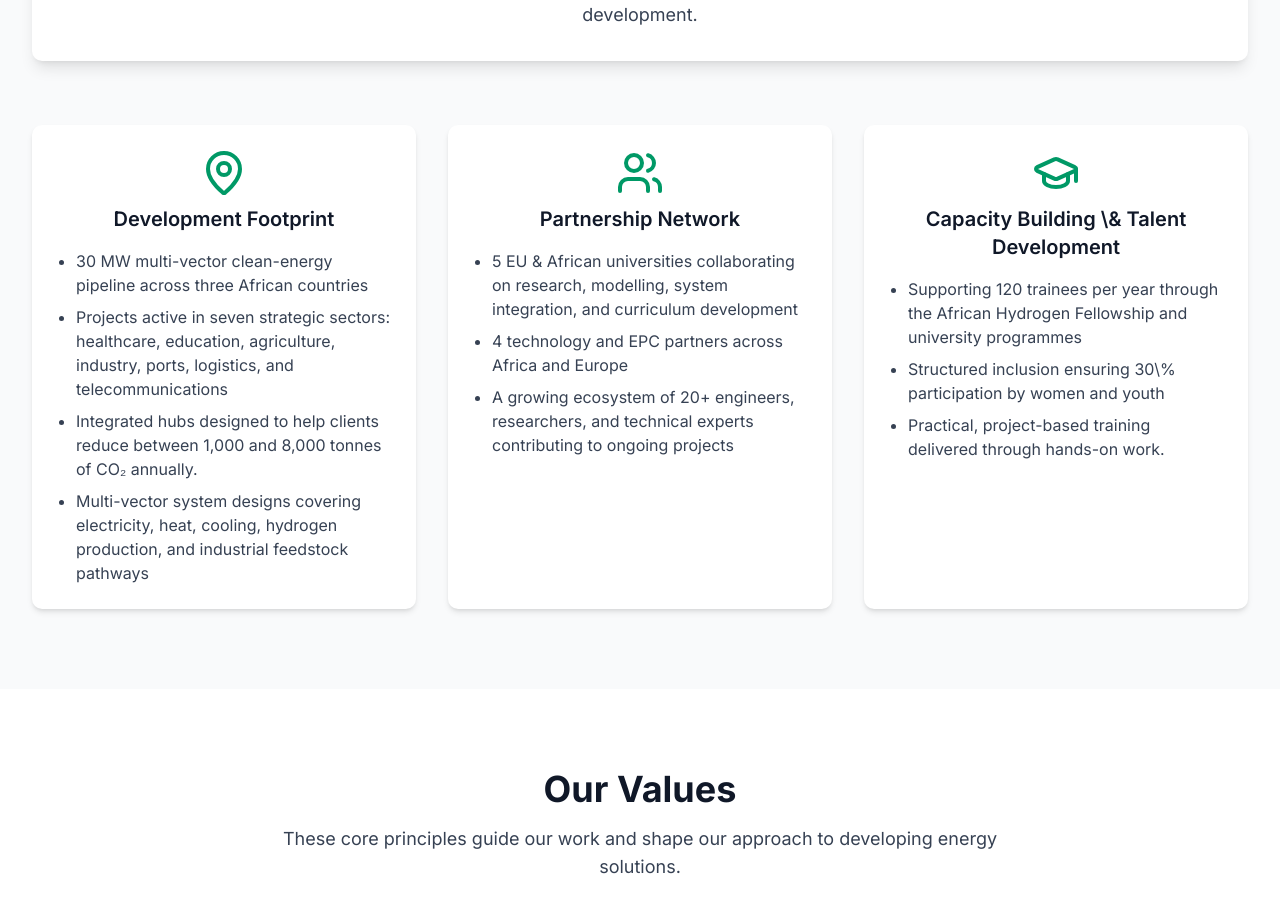
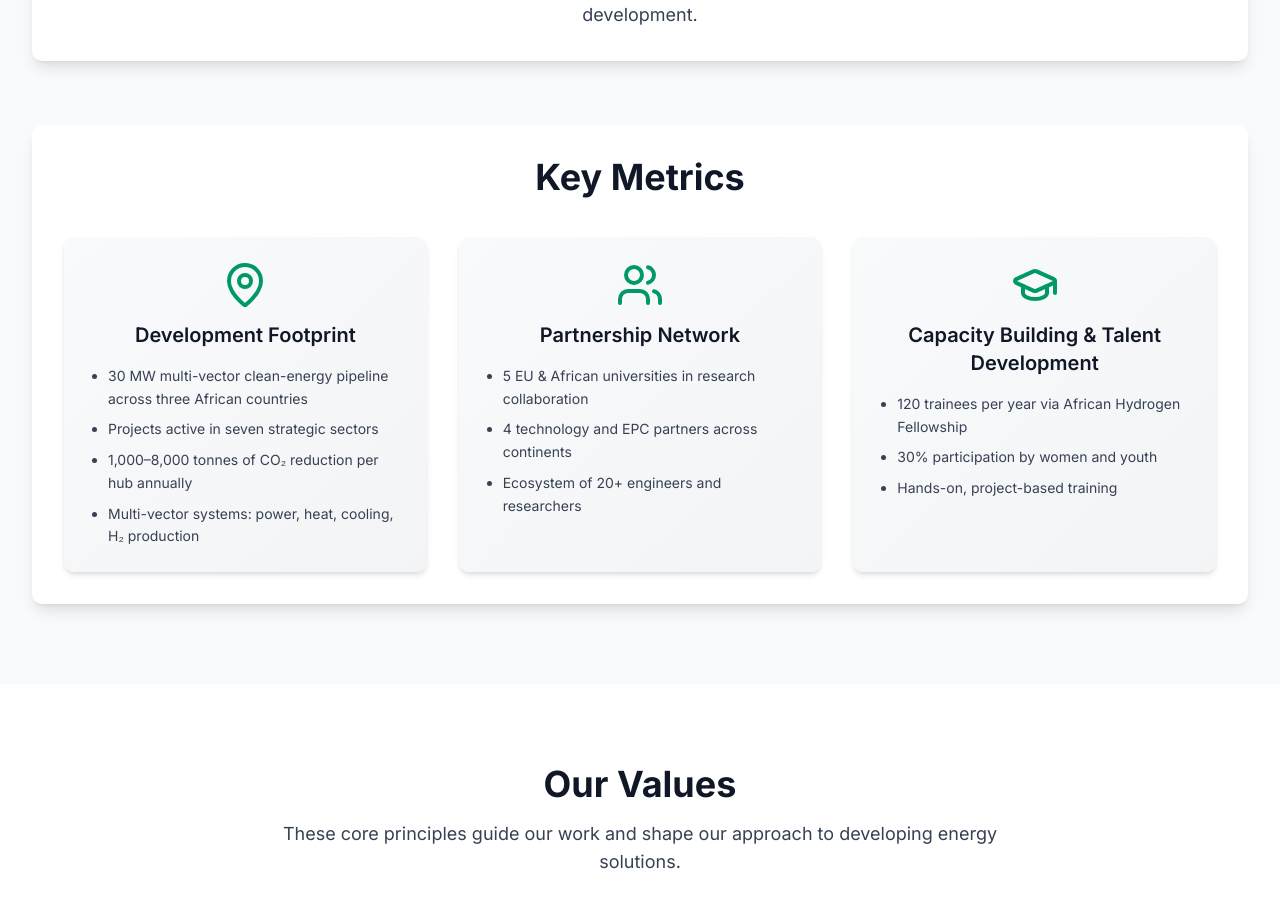
Before and after one commit to CrossAfrique/Crossafrique, a Next.js app: page /about in a window 1280 px wide. Shown: the part 980-1893 px from the top of the page. Built offline with nearby package versions, Linux system fonts and the light colour scheme.

Commit message:
add tittle to Key metrics

```diff
--- a/src/app/about/_components/leadership-team.tsx
+++ b/src/app/about/_components/leadership-team.tsx
@@ -1,9 +1,6 @@
 "use client";
 import { motion } from "framer-motion";
-import Image from "next/image";
-import { ChevronDown, ChevronUp } from "lucide-react";
-import { useState } from "react";
-import { MapPin, Users, GraduationCap } from "lucide-react"; // Added relatable icons
+import { MapPin, Users, GraduationCap } from "lucide-react";
 
 const LeadershipTeam = () => {
   return (
@@ -40,71 +37,80 @@ const LeadershipTeam = () => {
           </div>
         </motion.div>
 
-        {/* New Tiles Section - Replacing Joshua's Bio */}
+        {/* Key Metrics Section - Same container style as "Our Team" */}
         <motion.div
           initial={{ opacity: 0, y: 20 }}
           whileInView={{ opacity: 1, y: 0 }}
           transition={{ duration: 0.6, delay: 0.2 }}
           viewport={{ once: true }}
-          className="max-w-7xl mx-auto grid grid-cols-1 md:grid-cols-3 gap-8"
+          className="max-w-7xl mx-auto"
         >
+          <div className="bg-white dark:bg-gray-900 rounded-lg p-8 shadow-lg">
+            <h2 className="text-3xl md:text-4xl font-bold mb-10 text-gray-900 dark:text-white text-center">
+              Key Metrics
+            </h2>
+
+            {/* Three Floating Tiles */}
+            <div className="grid grid-cols-1 md:grid-cols-3 gap-8">
               {/* Tile 1: Development Footprint */}
               <motion.div
-            whileHover={{ scale: 1.05, boxShadow: "0px 10px 20px rgba(0,0,0,0.1)" }}
+                whileHover={{ scale: 1.05, boxShadow: "0px 10px 25px rgba(0,0,0,0.12)" }}
                 transition={{ duration: 0.3 }}
-            className="bg-white dark:bg-gray-900 rounded-lg p-6 shadow-md hover:shadow-xl cursor-pointer"
+                className="bg-gradient-to-br from-gray-50 to-gray-100 dark:from-gray-800 dark:to-gray-900 rounded-lg p-6 shadow-md hover:shadow-xl cursor-default transition-all"
               >
                 <div className="flex flex-col items-center mb-4">
-              <MapPin className="w-12 h-12 text-emerald-600 dark:text-emerald-400 mb-2" />
+                  <MapPin className="w-12 h-12 text-emerald-600 dark:text-emerald-400 mb-3" />
                   <h3 className="text-xl font-semibold text-gray-900 dark:text-white text-center">
                     Development Footprint
                   </h3>
                 </div>
-            <ul className="text-gray-700 dark:text-gray-300 list-disc pl-5 space-y-2 text-left">
+                <ul className="text-gray-700 dark:text-gray-300 list-disc pl-5 space-y-2 text-sm leading-relaxed">
                   <li>30 MW multi-vector clean-energy pipeline across three African countries</li>
-              <li>Projects active in seven strategic sectors: healthcare, education, agriculture, industry, ports, logistics, and telecommunications</li>
-              <li>Integrated hubs designed to help clients reduce between 1,000 and 8,000 tonnes of CO₂ annually.</li>
-              <li>Multi-vector system designs covering electricity, heat, cooling, hydrogen production, and industrial feedstock pathways</li>
+                  <li>Projects active in seven strategic sectors</li>
+                  <li>1,000–8,000 tonnes of CO₂ reduction per hub annually</li>
+                  <li>Multi-vector systems: power, heat, cooling, H₂ production</li>
                 </ul>
               </motion.div>
 
               {/* Tile 2: Partnership Network */}
               <motion.div
-            whileHover={{ scale: 1.05, boxShadow: "0px 10px 20px rgba(0,0,0,0.1)" }}
+                whileHover={{ scale: 1.05, boxShadow: "0px 10px 25px rgba(0,0,0,0.12)" }}
                 transition={{ duration: 0.3 }}
-            className="bg-white dark:bg-gray-900 rounded-lg p-6 shadow-md hover:shadow-xl cursor-pointer"
+                className="bg-gradient-to-br from-gray-50 to-gray-100 dark:from-gray-800 dark:to-gray-900 rounded-lg p-6 shadow-md hover:shadow-xl cursor-default transition-all"
               >
                 <div className="flex flex-col items-center mb-4">
-              <Users className="w-12 h-12 text-emerald-600 dark:text-emerald-400 mb-2" />
+                  <Users className="w-12 h-12 text-emerald-600 dark:text-emerald-400 mb-3" />
                   <h3 className="text-xl font-semibold text-gray-900 dark:text-white text-center">
                     Partnership Network
                   </h3>
                 </div>
-            <ul className="text-gray-700 dark:text-gray-300 list-disc pl-5 space-y-2 text-left">
-              <li>5 EU & African universities collaborating on research, modelling, system integration, and curriculum development</li>
-              <li>4 technology and EPC partners across Africa and Europe</li>
-              <li>A growing ecosystem of 20+ engineers, researchers, and technical experts contributing to ongoing projects</li>
+                <ul className="text-gray-700 dark:text-gray-300 list-disc pl-5 space-y-2 text-sm leading-relaxed">
+                  <li>5 EU & African universities in research collaboration</li>
+                  <li>4 technology and EPC partners across continents</li>
+                  <li>Ecosystem of 20+ engineers and researchers</li>
                 </ul>
               </motion.div>
 
-          {/* Tile 3: Capacity Building & Talent Development */}
+              {/* Tile 3: Capacity Building */}
               <motion.div
-            whileHover={{ scale: 1.05, boxShadow: "0px 10px 20px rgba(0,0,0,0.1)" }}
+                whileHover={{ scale: 1.05, boxShadow: "0px 10px 25px rgba(0,0,0,0.12)" }}
                 transition={{ duration: 0.3 }}
-            className="bg-white dark:bg-gray-900 rounded-lg p-6 shadow-md hover:shadow-xl cursor-pointer"
+                className="bg-gradient-to-br from-gray-50 to-gray-100 dark:from-gray-800 dark:to-gray-900 rounded-lg p-6 shadow-md hover:shadow-xl cursor-default transition-all"
               >
                 <div className="flex flex-col items-center mb-4">
-              <GraduationCap className="w-12 h-12 text-emerald-600 dark:text-emerald-400 mb-2" />
+                  <GraduationCap className="w-12 h-12 text-emerald-600 dark:text-emerald-400 mb-3" />
                   <h3 className="text-xl font-semibold text-gray-900 dark:text-white text-center">
-                Capacity Building \& Talent Development
+                    Capacity Building & Talent Development
                   </h3>
                 </div>
-            <ul className="text-gray-700 dark:text-gray-300 list-disc pl-5 space-y-2 text-left">
-              <li>Supporting 120 trainees per year through the African Hydrogen Fellowship and university programmes</li>
-              <li>Structured inclusion ensuring 30\% participation by women and youth</li>
-              <li>Practical, project-based training delivered through hands-on work.</li>
+                <ul className="text-gray-700 dark:text-gray-300 list-disc pl-5 space-y-2 text-sm leading-relaxed">
+                  <li>120 trainees per year via African Hydrogen Fellowship</li>
+                  <li>30% participation by women and youth</li>
+                  <li>Hands-on, project-based training</li>
                 </ul>
               </motion.div>
+            </div>
+          </div>
         </motion.div>
       </div>
     </section>
```
Lines whose indentation alone changed are shown as unchanged.
